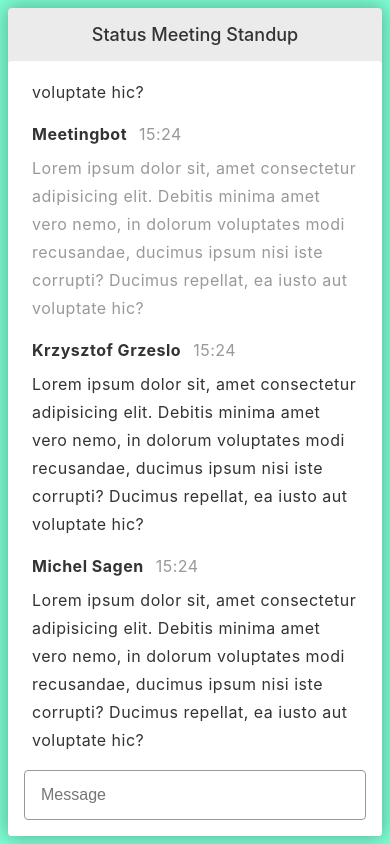
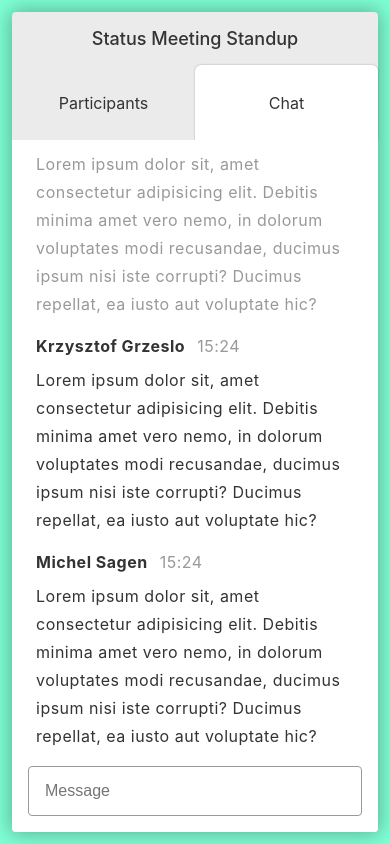
Before and after one commit to lvadla/react-chat-app, a React (Create React App) app: page / in a window 390 px wide. Built offline with nearby package versions, Linux system fonts and the light colour scheme.

Commit message:
add tabs. add hardcoded participants. add responive design. now hook everything up to ws server.

```diff
--- a/src/Components/Chat/Chat.css
+++ b/src/Components/Chat/Chat.css
@@ -1,11 +1,11 @@
 .chat {
   background-color: white;
-  border-radius: .25rem;
+  border-bottom-left-radius: .25rem;
+  border-bottom-right-radius: .25rem;
   display: flex;
   flex-direction: column;
   flex: 1;
   letter-spacing: .5px;
-  padding: 1rem;
   overflow-y: auto;
 }
 
@@ -22,7 +22,7 @@
 }
 
 .chat-footer {
-  margin: .5rem 0 0 0;
+  margin: .5rem 1rem 1rem;
   flex: 0 1 auto;
 }
 
--- a/src/Components/ChatLayout/ChatLayout.css
+++ b/src/Components/ChatLayout/ChatLayout.css
@@ -6,7 +6,8 @@
   flex-direction: column;
   height: 100%;
   margin: 0 auto;
-  max-width: 450px;
+  width: 650px;
+  min-width: 200px;
 }
 
 .chat-title {
@@ -14,3 +15,9 @@
   font-weight: 500;
   font-size: 1.125rem;
 }
+
+@media (max-width: 675px) {
+  .chat-layout {
+    width: 100%;
+  }
+}
--- a/src/Components/ChatLayout/index.js
+++ b/src/Components/ChatLayout/index.js
@@ -1,5 +1,5 @@
 import React from "react";
-import Chat from '../Chat';
+import Tabs from '../Tabs';
 
 import "./ChatLayout.css";
 
@@ -7,7 +7,7 @@ function ChatLayout() {
   return (
     <div className="chat-layout">
       <h1 className="chat-title">Status Meeting Standup</h1>
-      <Chat />
+      <Tabs />
     </div>
   )
 }
--- a/src/Components/Message/Message.css
+++ b/src/Components/Message/Message.css
@@ -3,7 +3,7 @@
 }
 
 .message-container {
-  padding: .5rem;
+  padding: .5rem 1.5rem;
 }
 
 .message-header-container {
--- /dev/null
+++ b/src/Components/Participants/Participants.css
@@ -0,0 +1,19 @@
+.participants {
+  background-color: white;
+  border-radius: .25rem;
+  display: flex;
+  flex-direction: column;
+  flex-grow: 1;
+  letter-spacing: .5px;
+  overflow-y: auto;
+}
+
+.participant {
+  border-bottom: 1px solid #ebebeb;
+  padding: 1.5rem;
+  text-align: left;
+}
+
+.participant-name {
+  margin: 0 auto;
+}
--- /dev/null
+++ b/src/Components/Participants/index.js
@@ -0,0 +1,24 @@
+import React from "react";
+
+import "./Participants.css";
+
+const participants = [
+  'John Lennon',
+  'John Watson',
+  'Sherlock Holmes',
+  'Mary Poppins'
+]
+
+function Participants() {
+  return (
+    <div className="participants">
+      {participants.map(participant => (
+        <div className="participant">
+          <p className="participant-name">{participant}</p>
+        </div>
+      ))}
+    </div>
+  )
+}
+
+export default Participants;
--- /dev/null
+++ b/src/Components/Tabs/Tabs.css
@@ -0,0 +1,23 @@
+.tabs-container {
+  display: flex;
+  flex-direction: row;
+}
+
+.tab {
+  align-items: center;
+  border-top-left-radius: .375rem;
+  border-top-right-radius: .375rem;
+  cursor: pointer;
+  display: flex;
+  height: 75px;
+  width: 50%;
+}
+
+.tab.active {
+  background-color: white;
+  box-shadow: 0 0 2px 0px rgba(0, 0, 0, 0.3);
+}
+
+.tab-name {
+  margin: 0 auto;
+}
--- /dev/null
+++ b/src/Components/Tabs/index.js
@@ -0,0 +1,50 @@
+import React, { useState } from "react";
+import clsx from "clsx";
+
+import Chat from "../Chat";
+import Participants from "../Participants";
+
+import "./Tabs.css";
+
+const tabs = {
+  chat: 'chat',
+  participants: 'participants'
+}
+
+function Tabs() {
+  const [currentTab, setCurrentTab] = useState(tabs.chat);
+
+  const handleChatSelection = () => {
+    setCurrentTab(tabs.chat)
+  }
+
+  const handleParticiantsSelection = () => {
+    setCurrentTab(tabs.participants)
+  }
+
+  return (
+    <>
+      <div className="tabs-container">
+        <div
+          className={clsx("tab", currentTab === tabs.participants && "active")}
+          onClick={handleParticiantsSelection}
+        >
+          <p className="tab-name">Participants</p>
+        </div>
+        <div
+          className={clsx("tab", currentTab === tabs.chat && "active")}
+          onClick={handleChatSelection}
+        >
+          <p className="tab-name">Chat</p>
+        </div>
+      </div>
+      {currentTab === tabs.chat ? (
+        <Chat />
+      ) : (
+          <Participants />
+        )}
+    </>
+  );
+}
+
+export default Tabs;
--- a/src/index.css
+++ b/src/index.css
@@ -32,7 +32,7 @@ body {
   -webkit-font-smoothing: antialiased;
   -moz-osx-font-smoothing: grayscale;
   color: #333;
-  padding: 8px;
+  padding: 12px;
 }
 
 code {
```
